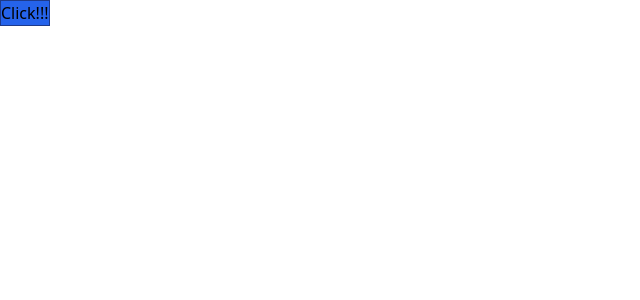
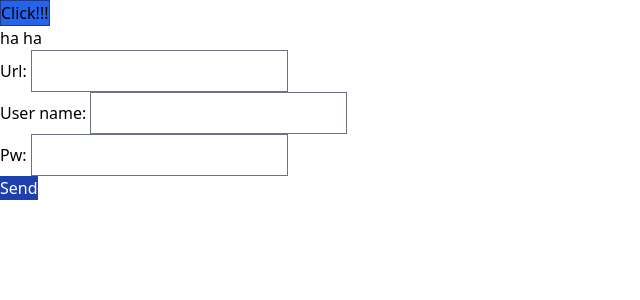
Before and after one commit to Bakterio/bakaweb, a Django app: page /test/ in a window 1280 px wide. Shown: the top 300 px of the page, without its empty margins (0-640 px from the left). Run offline with Django 4.2, Linux system fonts and the light colour scheme; some libraries are stand-ins or nearby versions.

Commit message:
some test stuff

```diff
--- /dev/null
+++ b/bakaweb_app/forms.py
@@ -0,0 +1,7 @@
+from django import forms
+from .models import *
+
+class LoginForm(forms.ModelForm):
+    class Meta:
+        model = User
+        fields = ('url', 'user_name', 'pw')
--- a/bakaweb_app/static/bakaweb_app/js/test.js
+++ b/bakaweb_app/static/bakaweb_app/js/test.js
@@ -1,3 +1,12 @@
 function test() {
     console.log("test print");
 }
+
+function send() {
+    console.log("form");
+}
+const form = document.getElementById('id_url')
+
+form.addEventListener('change', ()=> {
+    console.log("changed!!!")
+})
--- a/bakaweb_app/templates/bakaweb_app/test.html
+++ b/bakaweb_app/templates/bakaweb_app/test.html
@@ -1,6 +1,14 @@
 {% extends 'bakaweb_app/base.html' %}
 {% block content %}
 <button class="bg-blue-600 border border-blue-900" onclick="test()">Click!!!</button>
+<div id="alert-div">
+    <p>ha ha</p>
+</div>
+<form id="p-form">
+    {% csrf_token %}
+    {{ form.as_p }}
+    <button type="submit" class="bg-blue-800 text-white" onclick="send()">Send</button>
+</form>
 {% endblock content %}
 {% block js_block %}
     {% load static %}
--- a/bakaweb_app/views.py
+++ b/bakaweb_app/views.py
@@ -2,6 +2,7 @@ from django.shortcuts import render
 from django.http import HttpResponse
 from django.views import generic
 from .api import BakConnection
+from .forms import *
 
 # Create your views here.
 class IndexView(generic.TemplateView):
@@ -14,4 +15,5 @@ class IndexView(generic.TemplateView):
             return render(request, self.template_name, {"subjects": connection.marks()})
 
 def test(request):
-    return render(request, 'bakaweb_app/test.html')
+    form = LoginForm(request.POST or None)
+    return render(request, 'bakaweb_app/test.html', {'form': form})
--- a/tailwind_theme/static/css/dist/styles.css
+++ b/tailwind_theme/static/css/dist/styles.css
@@ -787,6 +787,11 @@ select {
   background-color: rgb(37 99 235 / var(--tw-bg-opacity));
 }
 
+.bg-blue-800 {
+  --tw-bg-opacity: 1;
+  background-color: rgb(30 64 175 / var(--tw-bg-opacity));
+}
+
 .p-2 {
   padding: 0.5rem;
 }
@@ -830,3 +835,8 @@ select {
   --tw-text-opacity: 1;
   color: rgb(220 38 38 / var(--tw-text-opacity));
 }
+
+.text-white {
+  --tw-text-opacity: 1;
+  color: rgb(255 255 255 / var(--tw-text-opacity));
+}
```
